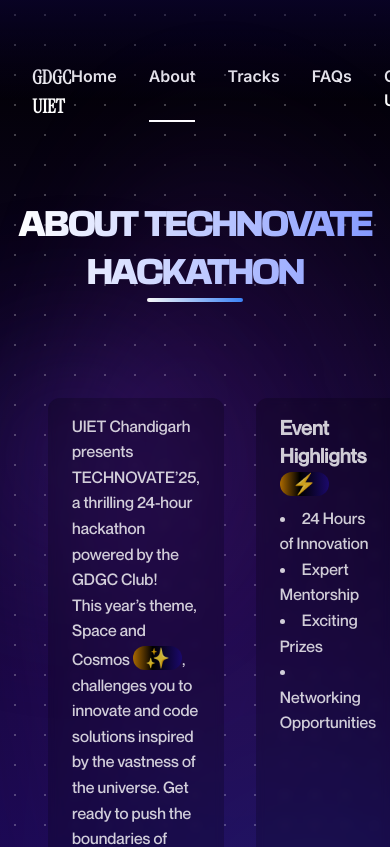
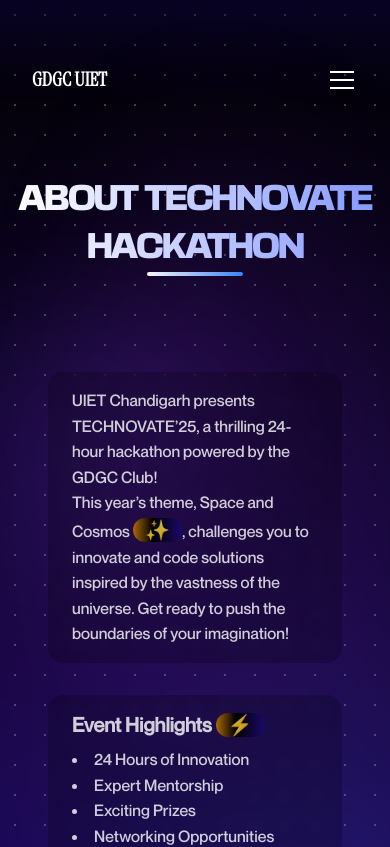
Before and after one commit to kapilovsky/technovate, a Vue app: page /about in a window 390 px wide. Shown: the top 847 px of the page. Built offline with nearby package versions, Linux system fonts and the light colour scheme.

Commit message:
Mobile Responsive done

```diff
--- a/src/assets/output.css
+++ b/src/assets/output.css
@@ -588,6 +588,10 @@
   }
 }
 
+.fixed {
+  position: fixed;
+}
+
 .absolute {
   position: absolute;
 }
@@ -596,9 +600,30 @@
   position: relative;
 }
 
+.inset-0 {
+  inset: 0px;
+}
+
+.z-50 {
+  z-index: 50;
+}
+
+.z-\[51\] {
+  z-index: 51;
+}
+
+.m-8 {
+  margin: 2rem;
+}
+
 .mx-auto {
   margin-left: auto;
   margin-right: auto;
+}
+
+.my-1\.5 {
+  margin-top: 0.375rem;
+  margin-bottom: 0.375rem;
 }
 
 .mb-16 {
@@ -613,8 +638,12 @@
   margin-bottom: 1rem;
 }
 
-.mt-12 {
-  margin-top: 3rem;
+.mb-6 {
+  margin-bottom: 1.5rem;
+}
+
+.mb-8 {
+  margin-bottom: 2rem;
 }
 
 .mt-16 {
@@ -633,22 +662,6 @@
   margin-top: 2rem;
 }
 
-.mb-6 {
-  margin-bottom: 1.5rem;
-}
-
-.mb-8 {
-  margin-bottom: 2rem;
-}
-
-.mb-12 {
-  margin-bottom: 3rem;
-}
-
-.block {
-  display: block;
-}
-
 .flex {
   display: flex;
 }
@@ -657,24 +670,36 @@
   display: grid;
 }
 
-.contents {
-  display: contents;
+.hidden {
+  display: none;
 }
 
-.hidden {
-  display: none;
+.h-0\.5 {
+  height: 0.125rem;
 }
 
 .h-1 {
   height: 0.25rem;
 }
 
-.h-32 {
-  height: 8rem;
+.h-8 {
+  height: 2rem;
+}
+
+.h-full {
+  height: 100%;
 }
 
 .w-24 {
   width: 6rem;
+}
+
+.w-6 {
+  width: 1.5rem;
+}
+
+.w-8 {
+  width: 2rem;
 }
 
 .w-full {
@@ -705,6 +730,36 @@
   flex: 3;
 }
 
+.-translate-y-2 {
+  --tw-translate-y: -0.5rem;
+  transform: translate(var(--tw-translate-x), var(--tw-translate-y)) rotate(var(--tw-rotate)) skewX(var(--tw-skew-x)) skewY(var(--tw-skew-y)) scaleX(var(--tw-scale-x)) scaleY(var(--tw-scale-y));
+}
+
+.translate-x-0 {
+  --tw-translate-x: 0px;
+  transform: translate(var(--tw-translate-x), var(--tw-translate-y)) rotate(var(--tw-rotate)) skewX(var(--tw-skew-x)) skewY(var(--tw-skew-y)) scaleX(var(--tw-scale-x)) scaleY(var(--tw-scale-y));
+}
+
+.translate-x-full {
+  --tw-translate-x: 100%;
+  transform: translate(var(--tw-translate-x), var(--tw-translate-y)) rotate(var(--tw-rotate)) skewX(var(--tw-skew-x)) skewY(var(--tw-skew-y)) scaleX(var(--tw-scale-x)) scaleY(var(--tw-scale-y));
+}
+
+.translate-y-2 {
+  --tw-translate-y: 0.5rem;
+  transform: translate(var(--tw-translate-x), var(--tw-translate-y)) rotate(var(--tw-rotate)) skewX(var(--tw-skew-x)) skewY(var(--tw-skew-y)) scaleX(var(--tw-scale-x)) scaleY(var(--tw-scale-y));
+}
+
+.-rotate-45 {
+  --tw-rotate: -45deg;
+  transform: translate(var(--tw-translate-x), var(--tw-translate-y)) rotate(var(--tw-rotate)) skewX(var(--tw-skew-x)) skewY(var(--tw-skew-y)) scaleX(var(--tw-scale-x)) scaleY(var(--tw-scale-y));
+}
+
+.rotate-45 {
+  --tw-rotate: 45deg;
+  transform: translate(var(--tw-translate-x), var(--tw-translate-y)) rotate(var(--tw-rotate)) skewX(var(--tw-skew-x)) skewY(var(--tw-skew-y)) scaleX(var(--tw-scale-x)) scaleY(var(--tw-scale-y));
+}
+
 .transform {
   transform: translate(var(--tw-translate-x), var(--tw-translate-y)) rotate(var(--tw-rotate)) skewX(var(--tw-skew-x)) skewY(var(--tw-skew-y)) scaleX(var(--tw-scale-x)) scaleY(var(--tw-scale-y));
 }
@@ -725,10 +780,6 @@
   list-style-type: disc;
 }
 
-.flex-row {
-  flex-direction: row;
-}
-
 .flex-col {
   flex-direction: column;
 }
@@ -745,10 +796,6 @@
   justify-content: space-between;
 }
 
-.gap-8 {
-  gap: 2rem;
-}
-
 .gap-12 {
   gap: 3rem;
 }
@@ -757,8 +804,8 @@
   gap: 1rem;
 }
 
-.gap-6 {
-  gap: 1.5rem;
+.gap-8 {
+  gap: 2rem;
 }
 
 .space-y-6 > :not([hidden]) ~ :not([hidden]) {
@@ -771,12 +818,12 @@
   overflow: hidden;
 }
 
+.rounded-2xl {
+  border-radius: 1rem;
+}
+
 .rounded-full {
   border-radius: 9999px;
-}
-
-.rounded-xl {
-  border-radius: 0.75rem;
 }
 
 .border {
@@ -791,9 +838,8 @@
   border-color: rgb(255 255 255 / 0.3);
 }
 
-.bg-black {
-  --tw-bg-opacity: 1;
-  background-color: rgb(0 0 0 / var(--tw-bg-opacity, 1));
+.bg-\[\#110139\]\/80 {
+  background-color: rgb(17 1 57 / 0.8);
 }
 
 .bg-black\/20 {
@@ -804,28 +850,19 @@
   background-color: transparent;
 }
 
+.bg-white {
+  --tw-bg-opacity: 1;
+  background-color: rgb(255 255 255 / var(--tw-bg-opacity, 1));
+}
+
 .bg-gradient-to-r {
   background-image: linear-gradient(to right, var(--tw-gradient-stops));
-}
-
-.bg-gradient-to-t {
-  background-image: linear-gradient(to top, var(--tw-gradient-stops));
-}
-
-.from-\[\#21034d\] {
-  --tw-gradient-from: #21034d var(--tw-gradient-from-position);
-  --tw-gradient-to: rgb(33 3 77 / 0) var(--tw-gradient-to-position);
-  --tw-gradient-stops: var(--tw-gradient-from), var(--tw-gradient-to);
 }
 
 .from-\[\#f8f8f8\] {
   --tw-gradient-from: #f8f8f8 var(--tw-gradient-from-position);
   --tw-gradient-to: rgb(248 248 248 / 0) var(--tw-gradient-to-position);
   --tw-gradient-stops: var(--tw-gradient-from), var(--tw-gradient-to);
-}
-
-.to-black {
-  --tw-gradient-to: #000 var(--tw-gradient-to-position);
 }
 
 .to-blue-500 {
@@ -841,6 +878,11 @@
   padding-right: 0.75rem;
 }
 
+.px-4 {
+  padding-left: 1rem;
+  padding-right: 1rem;
+}
+
 .px-6 {
   padding-left: 1.5rem;
   padding-right: 1.5rem;
@@ -849,16 +891,6 @@
 .py-7 {
   padding-top: 1.75rem;
   padding-bottom: 1.75rem;
-}
-
-.py-\[72px\] {
-  padding-top: 72px;
-  padding-bottom: 72px;
-}
-
-.px-4 {
-  padding-left: 1rem;
-  padding-right: 1rem;
 }
 
 .text-left {
@@ -905,15 +937,6 @@
   font-style: italic;
 }
 
-.tracking-tighter {
-  letter-spacing: -0.05em;
-}
-
-.text-blue-500 {
-  --tw-text-opacity: 1;
-  color: rgb(59 130 246 / var(--tw-text-opacity, 1));
-}
-
 .text-white {
   --tw-text-opacity: 1;
   color: rgb(255 255 255 / var(--tw-text-opacity, 1));
@@ -927,8 +950,8 @@
   color: rgb(255 255 255 / 0.9);
 }
 
-.underline {
-  text-decoration-line: underline;
+.opacity-0 {
+  opacity: 0;
 }
 
 .outline {
@@ -942,6 +965,12 @@
 
 .filter {
   filter: var(--tw-blur) var(--tw-brightness) var(--tw-contrast) var(--tw-grayscale) var(--tw-hue-rotate) var(--tw-invert) var(--tw-saturate) var(--tw-sepia) var(--tw-drop-shadow);
+}
+
+.backdrop-blur-lg {
+  --tw-backdrop-blur: blur(16px);
+  -webkit-backdrop-filter: var(--tw-backdrop-blur) var(--tw-backdrop-brightness) var(--tw-backdrop-contrast) var(--tw-backdrop-grayscale) var(--tw-backdrop-hue-rotate) var(--tw-backdrop-invert) var(--tw-backdrop-opacity) var(--tw-backdrop-saturate) var(--tw-backdrop-sepia);
+  backdrop-filter: var(--tw-backdrop-blur) var(--tw-backdrop-brightness) var(--tw-backdrop-contrast) var(--tw-backdrop-grayscale) var(--tw-backdrop-hue-rotate) var(--tw-backdrop-invert) var(--tw-backdrop-opacity) var(--tw-backdrop-saturate) var(--tw-backdrop-sepia);
 }
 
 .backdrop-blur-sm {
@@ -969,6 +998,12 @@
   transition-duration: 150ms;
 }
 
+.transition-transform {
+  transition-property: transform;
+  transition-timing-function: cubic-bezier(0.4, 0, 0.2, 1);
+  transition-duration: 150ms;
+}
+
 .duration-300 {
   transition-duration: 300ms;
 }
@@ -982,9 +1017,8 @@
 }
 
 @media (min-width: 640px) {
-  .sm\:py-24 {
-    padding-top: 6rem;
-    padding-bottom: 6rem;
+  .sm\:flex-row {
+    flex-direction: row;
   }
 
   .sm\:text-6xl {
@@ -994,8 +1028,16 @@
 }
 
 @media (min-width: 768px) {
-  .md\:grid-cols-2 {
-    grid-template-columns: repeat(2, minmax(0, 1fr));
+  .md\:block {
+    display: block;
+  }
+
+  .md\:flex {
+    display: flex;
+  }
+
+  .md\:hidden {
+    display: none;
   }
 
   .md\:grid-cols-1 {
--- a/src/components/Navbar.vue
+++ b/src/components/Navbar.vue
@@ -1,21 +1,101 @@
 <template>
-  <nav class="flex justify-between w-full p-4 text-white bg-transparent">
-    <div class="instrument">GDGC UIET</div>
-    <div class="flex gap-8">
+  <nav class="p-4 w-full text-white bg-transparent relative">
+    <div class="flex justify-between items-center">
+      <!-- Logo -->
+      <div class="instrument z-[51]">GDGC UIET</div>
+
+      <!-- Desktop Menu -->
+      <div class="hidden md:flex gap-8">
         <RouterLink active-class="active" to="/">Home</RouterLink>
         <RouterLink active-class="active" to="/about">About</RouterLink>
         <RouterLink active-class="active" to="/tracks">Tracks</RouterLink>
         <RouterLink active-class="active" to="/faqs">FAQs</RouterLink>
         <RouterLink active-class="active" to="/contact">Contact Us</RouterLink>
       </div>
-    <div>
+
+      <!-- Desktop Register Button -->
+      <div class="hidden md:block">
         <RouterLink active-class="active" to="/register">Register</RouterLink>
+      </div>
+
+      <!-- Hamburger Button -->
+      <button
+        class="md:hidden z-[51] relative w-8 h-8 flex flex-col justify-center items-center"
+        @click="isMenuOpen = !isMenuOpen"
+      >
+        <span
+          class="w-6 h-0.5 bg-white transition-all duration-300"
+          :class="{ 'rotate-45 translate-y-2': isMenuOpen }"
+        ></span>
+        <span
+          class="w-6 h-0.5 bg-white my-1.5 transition-all duration-300"
+          :class="{ 'opacity-0': isMenuOpen }"
+        ></span>
+        <span
+          class="w-6 h-0.5 bg-white transition-all duration-300"
+          :class="{ '-rotate-45 -translate-y-2': isMenuOpen }"
+        ></span>
+      </button>
+
+      <!-- Mobile Menu -->
+      <div
+        class="fixed z-50 inset-0 backdrop-blur-lg transform transition-transform duration-300 ease-in-out"
+        :class="isMenuOpen ? 'translate-x-0' : 'translate-x-full'"
+        v-if="isMenuOpen || $route.path !== currentPath"
+      >
+        <div
+          class="flex flex-col bg-[#110139]/80 items-center justify-center h-full gap-8 text-lg"
+        >
+          <RouterLink
+            v-for="link in links"
+            :key="link.path"
+            :to="link.path"
+            @click="closeMenu"
+            class="mobile-link"
+          >
+            {{ link.name }}
+          </RouterLink>
+          <RouterLink
+            to="/register"
+            @click="closeMenu"
+            class="mobile-register-btn"
+          >
+            Register
+          </RouterLink>
+        </div>
+      </div>
     </div>
   </nav>
 </template>
 
 <script setup>
-import { RouterLink } from "vue-router";
+import { ref, watch } from "vue";
+import { RouterLink, useRoute } from "vue-router";
+
+const route = useRoute();
+const isMenuOpen = ref(false);
+const currentPath = ref(route.path);
+
+const links = [
+  { name: "Home", path: "/" },
+  { name: "About", path: "/about" },
+  { name: "Tracks", path: "/tracks" },
+  { name: "FAQs", path: "/faqs" },
+  { name: "Contact Us", path: "/contact" },
+];
+
+const closeMenu = () => {
+  isMenuOpen.value = false;
+};
+
+// Close menu on route change
+watch(
+  () => route.path,
+  (newPath) => {
+    currentPath.value = newPath;
+    isMenuOpen.value = false;
+  }
+);
 </script>
 
 <style scoped>
@@ -24,7 +104,94 @@
 }
 
 .instrument {
-  font-family: Instrument Serif;
+  font-family: "Instrument Serif", serif;
   font-size: 1.2em;
 }
+
+.mobile-link {
+  position: relative;
+  padding: 0.5rem 1rem;
+  transition: all 0.3s ease;
+}
+
+.mobile-link::after {
+  content: "";
+  position: absolute;
+  width: 0;
+  height: 2px;
+  bottom: 0;
+  left: 50%;
+  background: white;
+  transition: all 0.3s ease;
+  transform: translateX(-50%);
+}
+
+.mobile-link:hover::after {
+  width: 100%;
+}
+
+.mobile-register-btn {
+  padding: 0.8rem 2rem;
+  background: rgba(255, 255, 255, 0.1);
+  border: 1px solid rgba(255, 255, 255, 0.2);
+  border-radius: 4px;
+  transition: all 0.3s ease;
+}
+
+.mobile-register-btn:hover {
+  background: rgba(255, 255, 255, 0.2);
+  transform: translateY(-2px);
+}
+
+/* Animation for menu items */
+.mobile-link {
+  animation: fadeInUp 0.5s ease forwards;
+  opacity: 0;
+  transform: translateY(20px);
+}
+
+@keyframes fadeInUp {
+  to {
+    opacity: 1;
+    transform: translateY(0);
+  }
+}
+
+/* Stagger animation for menu items */
+.mobile-link:nth-child(1) {
+  animation-delay: 0.1s;
+}
+.mobile-link:nth-child(2) {
+  animation-delay: 0.2s;
+}
+.mobile-link:nth-child(3) {
+  animation-delay: 0.3s;
+}
+.mobile-link:nth-child(4) {
+  animation-delay: 0.4s;
+}
+.mobile-link:nth-child(5) {
+  animation-delay: 0.5s;
+}
+.mobile-register-btn {
+  animation-delay: 0.6s;
+}
+
+/* Ensure smooth transitions */
+@media (max-width: 768px) {
+  .mobile-link {
+    font-size: 1.25rem;
+    padding: 1rem;
+  }
+
+  .mobile-register-btn {
+    margin-top: 1rem;
+  }
+}
+
+/* Optional: Add blur effect when menu is open */
+.blur-bg {
+  backdrop-filter: blur(8px);
+  -webkit-backdrop-filter: blur(8px);
+}
 </style>
--- a/src/views/About.vue
+++ b/src/views/About.vue
@@ -9,24 +9,24 @@
       ></div>
 
       <div class="flex flex-col gap-8 content">
-        <div class="flex gap-8 text-left">
+        <div class="flex sm:flex-row flex-col gap-8 text-left">
           <div
-            class="bg-black/20 backdrop-blur-sm flex-[3] p-4 px-6 rounded-xl"
+            class="bg-black/20 backdrop-blur-sm flex-[3] p-4 px-6 rounded-2xl"
           >
             UIET Chandigarh presents TECHNOVATE’25, a thrilling 24-hour
             hackathon powered by the GDGC Club! <br />
             This year’s theme, Space and Cosmos
-            <span class="text-xl gradient-span px-3 rounded-xl">✨</span>,
+            <span class="text-xl gradient-span px-3 rounded-2xl">✨</span>,
             challenges you to innovate and code solutions inspired by the
             vastness of the universe. Get ready to push the boundaries of your
             imagination!
           </div>
           <div
-            class="bg-black/20 backdrop-blur-sm flex-[1.5] p-4 px-6 rounded-xl"
+            class="bg-black/20 backdrop-blur-sm flex-[1.5] p-4 px-6 rounded-2xl"
           >
             <h1 class="text-xl font-bold mb-2">
               Event Highlights
-              <span class="text-xl gradient-span px-3 rounded-xl">⚡</span>
+              <span class="text-xl gradient-span px-3 rounded-2xl">⚡</span>
             </h1>
             <ul class="list-disc list-inside">
               <li>24 Hours of Innovation</li>
@@ -36,13 +36,13 @@
             </ul>
           </div>
         </div>
-        <div class="flex gap-8 text-left">
-          <div class="bg-black/20 backdrop-blur-sm p-4 px-6 rounded-xl">
+        <div class="flex sm:flex-row flex-col gap-8 text-left">
+          <div class="bg-black/20 backdrop-blur-sm p-4 px-6 rounded-2xl">
             <h1 class="text-xl font-bold mb-2">Why Participate?</h1>
             Launch your ideas into orbit, collaborate with fellow innovators,
             and create products that will revolutionize the digital universe.
           </div>
-          <div class="bg-black/20 backdrop-blur-sm p-4 px-6 rounded-xl">
+          <div class="bg-black/20 backdrop-blur-sm p-4 px-6 rounded-2xl">
             <h1 class="text-xl font-bold mb-2">Who Can Participate?</h1>
             Open to all university students passionate about technology,
             innovation, and creating stellar products .
--- a/src/views/HeroSection.vue
+++ b/src/views/HeroSection.vue
@@ -63,7 +63,7 @@
     <div class="content">
       <div class="header">GDGC UIET Presents ⚡️</div>
 
-      <h1 class="title">
+      <h1 class="title text-5xl sm:text-6xl">
         Technovate Hackathon<br />
         <span class="italic">2025</span>
       </h1>
@@ -137,7 +137,6 @@
 }
 
 .title {
-  font-size: 3.5rem;
   font-family: Basement;
   font-weight: bold;
   letter-spacing: -4px;
@@ -152,8 +151,9 @@
 
 .italic {
   font-style: italic;
-  font-family: "garamond";
   font-weight: normal;
+  font-family: Instrument Serif;
+  letter-spacing: -1px;
 }
 
 .subtitle {
--- a/src/views/Register.vue
+++ b/src/views/Register.vue
@@ -6,7 +6,10 @@
       class="content-wrapper flex flex-col justify-center mt-16 max-w-7xl mx-auto"
     >
       <div class="status-badge">REGISTRATIONS CLOSED</div>
-      <div class="heading">Thank You for Your Overwhelming Response!</div>
+      <div class="heading text-5xl m-8">
+        Thank You for Your <br />
+        Overwhelming Response!
+      </div>
       <div class="text-white/70 text-center">
         We've received an incredible
         <span class="highlight">150+</span> registrations, far exceeding our
@@ -95,7 +98,6 @@
 
 .heading {
   font-family: Basement;
-  font-size: 2.5rem;
   background: linear-gradient(to right, #ffffff, #8599ff);
   -webkit-background-clip: text;
   background-clip: text;
--- a/src/views/Tracks.vue
+++ b/src/views/Tracks.vue
@@ -11,7 +11,7 @@
         class="w-24 h-1 bg-gradient-to-r from-[#f8f8f8] to-blue-500 mx-auto rounded-full mb-2"
       ></div>
 
-      <div class="flex flex-row justify-center gap-8 content">
+      <div class="flex sm:flex-row flex-col justify-center gap-8 content">
         <!-- Blockchain Card -->
         <div class="track-card blockchain-card">
           <div class="card-icon">🔗</div>
@@ -73,12 +73,12 @@
 .tracks-section {
   min-height: 100vh;
   /* background: linear-gradient(to bottom, #000000, #1a0846, #280da1d1); */
-  /* background: radial-gradient(
-      circle at bottom,
-      var(--gradient-start) 0%,
-      var(--gradient-middle) 50%,
-      var(--gradient-end) 100%
-    ); */
+  background: radial-gradient(
+    circle at top,
+    var(--gradient-start) 0%,
+    var(--gradient-middle) 50%,
+    var(--gradient-end) 100%
+  );
   position: relative;
   overflow: hidden;
 }
@@ -131,7 +131,7 @@
   left: 0;
   width: 100%;
   height: 200px;
-  background: linear-gradient(to top, transparent, hwb(251 2% 72%));
+  background: linear-gradient(to top, transparent, rgb(17, 5, 71));
   pointer-events: none;
 }
 
@@ -182,30 +182,10 @@
   background: radial-gradient(
       circle at 20% 30%,
       rgba(138, 43, 226, 0.2),
-      transparent 40%
+      transparent 20%
     ),
     radial-gradient(circle at 80% 70%, rgba(65, 105, 225, 0.2), transparent 40%);
   pointer-events: none;
-}
-
-/* Optional: Add animated particles */
-@keyframes particle-float {
-  0%,
-  100% {
-    transform: translateY(0);
-  }
-  50% {
-    transform: translateY(-20px);
-  }
-}
-
-.particle {
-  position: absolute;
-  width: 2px;
-  height: 2px;
-  background: rgba(255, 255, 255, 0.5);
-  border-radius: 50%;
-  animation: particle-float 4s infinite ease-in-out;
 }
 
 .content {
@@ -228,13 +208,13 @@
   width: 420px;
   min-height: 400px;
   /* background: rgba(255, 255, 255, 0.03); */
-  /* backdrop-filter: blur(5px); */
+  backdrop-filter: blur(5px);
   border-radius: 20px;
   padding: 2rem;
   position: relative;
   overflow: hidden;
   transition: all 0.3s ease;
-  border: 2px solid rgba(255, 255, 255, 0.1);
+  border: 1px solid rgba(255, 255, 255, 0.1);
 }
 
 .track-card:hover {
```
Lines whose indentation alone changed are shown as unchanged.
